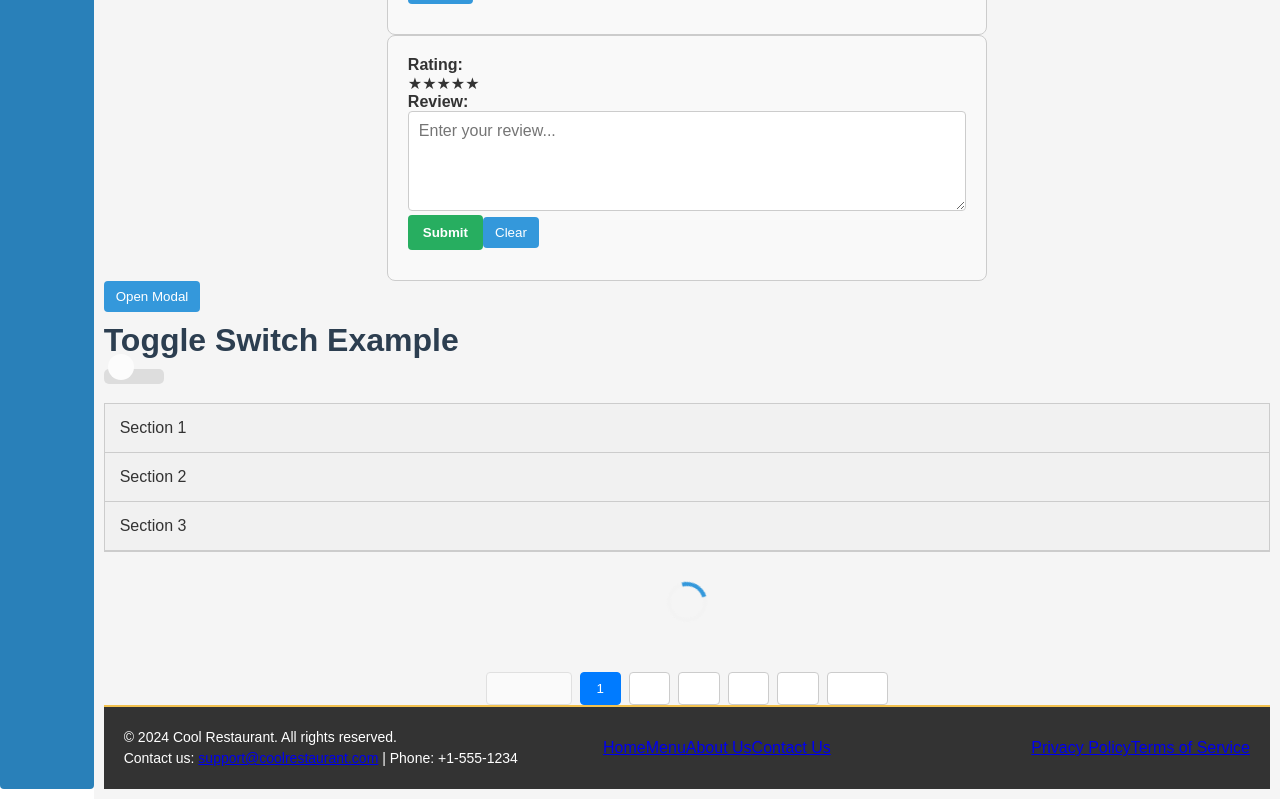
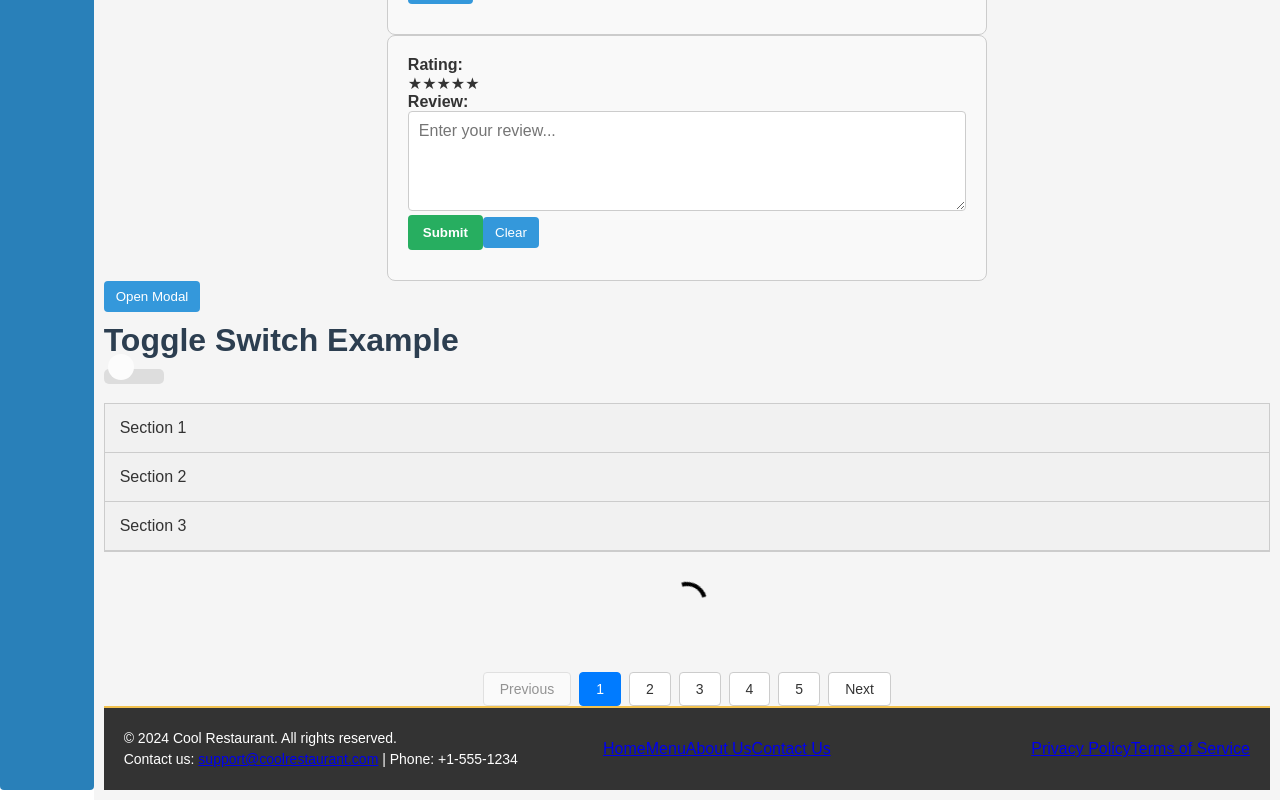
Before and after one commit to mohamedmehdigara/react-burger-menu-example, a React (Create React App) app: page / in a window 1280 px wide. Shown: the part 2119-2919 px from the top of the page. Built offline with nearby package versions, Linux system fonts and the light colour scheme.

Commit message:
edited files

```diff
--- a/src/components/Loader/Loader.css
+++ b/src/components/Loader/Loader.css
@@ -6,14 +6,44 @@
 }
 
 .loader {
-    border: 4px solid #f3f3f3; /* Light grey */
-    border-top: 4px solid #3498db; /* Blue */
+  border: 4px solid transparent;
+  border-top: 4px solid #3498db; /* Default color */
   border-radius: 50%;
   width: 40px;
   height: 40px;
   animation: spin 1s linear infinite;
 }
 
+/* Customize Loader Size */
+.loader.small {
+  width: 20px;
+  height: 20px;
+}
+
+.loader.medium {
+  width: 40px;
+  height: 40px;
+}
+
+.loader.large {
+  width: 60px;
+  height: 60px;
+}
+
+/* Customize Loader Colors */
+.loader.blue {
+  border-top-color: #3498db; /* Blue */
+}
+
+.loader.red {
+  border-top-color: #e74c3c; /* Red */
+}
+
+.loader.green {
+  border-top-color: #2ecc71; /* Green */
+}
+
+/* Animation Keyframes */
 @keyframes spin {
   0% { transform: rotate(0deg); }
   100% { transform: rotate(360deg); }
--- a/src/components/Loader/Loader.js
+++ b/src/components/Loader/Loader.js
@@ -1,12 +1,29 @@
 import React from 'react';
+import PropTypes from 'prop-types';
 import './Loader.css';
 
-const Loader = () => {
+const Loader = ({ size, color }) => {
+  const loaderStyle = {
+    width: size,
+    height: size,
+    borderTopColor: color,
+  };
+
   return (
     <div className="loader-container">
-      <div className="loader"></div>
+      <div className="loader" style={loaderStyle}></div>
     </div>
   );
 };
 
+Loader.propTypes = {
+  size: PropTypes.string,
+  color: PropTypes.string,
+};
+
+Loader.defaultProps = {
+  size: '40px',
+  color: '#000',
+};
+
 export default Loader;
--- a/src/components/Pagination/Pagination.css
+++ b/src/components/Pagination/Pagination.css
@@ -10,7 +10,10 @@
   border: 1px solid #ccc;
   border-radius: 4px;
   background-color: #fff;
+  color: #333; /* Text color */
+  font-size: 14px; /* Adjust font size as needed */
   cursor: pointer;
+  transition: background-color 0.3s ease, color 0.3s ease, border-color 0.3s ease; /* Smooth transition */
 }
 
 .pagination-button:hover {
@@ -18,12 +21,12 @@
 }
 
 .pagination-button.active {
-    background-color: #007bff;
-    color: #fff;
-    border-color: #007bff;
+  background-color: #007bff; /* Active button background color */
+  color: #fff; /* Active button text color */
+  border-color: #007bff; /* Active button border color */
 }
 
 .pagination-button:disabled {
-    opacity: 0.5;
-    cursor: not-allowed;
+  opacity: 0.5; /* Reduced opacity for disabled button */
+  cursor: not-allowed; /* Disabled cursor style */
 }
--- a/src/components/Pagination/Pagination.js
+++ b/src/components/Pagination/Pagination.js
@@ -11,6 +11,9 @@ const Pagination = ({ currentPage, totalPages, onChangePage }) => {
     }
   };
 
+  // Generate an array of page numbers to render
+  const pageNumbers = Array.from({ length: totalPages }, (_, index) => index + 1);
+
   return (
     <div className="pagination">
       <button
@@ -22,7 +25,7 @@ const Pagination = ({ currentPage, totalPages, onChangePage }) => {
       </button>
 
       {/* Render page number links */}
-      {Array.from({ length: totalPages }, (_, index) => index + 1).map((page) => (
+      {pageNumbers.map((page) => (
         <button
           key={page}
           className={`pagination-button ${currentPage === page ? 'active' : ''}`}
```
Lines whose indentation alone changed are shown as unchanged.
